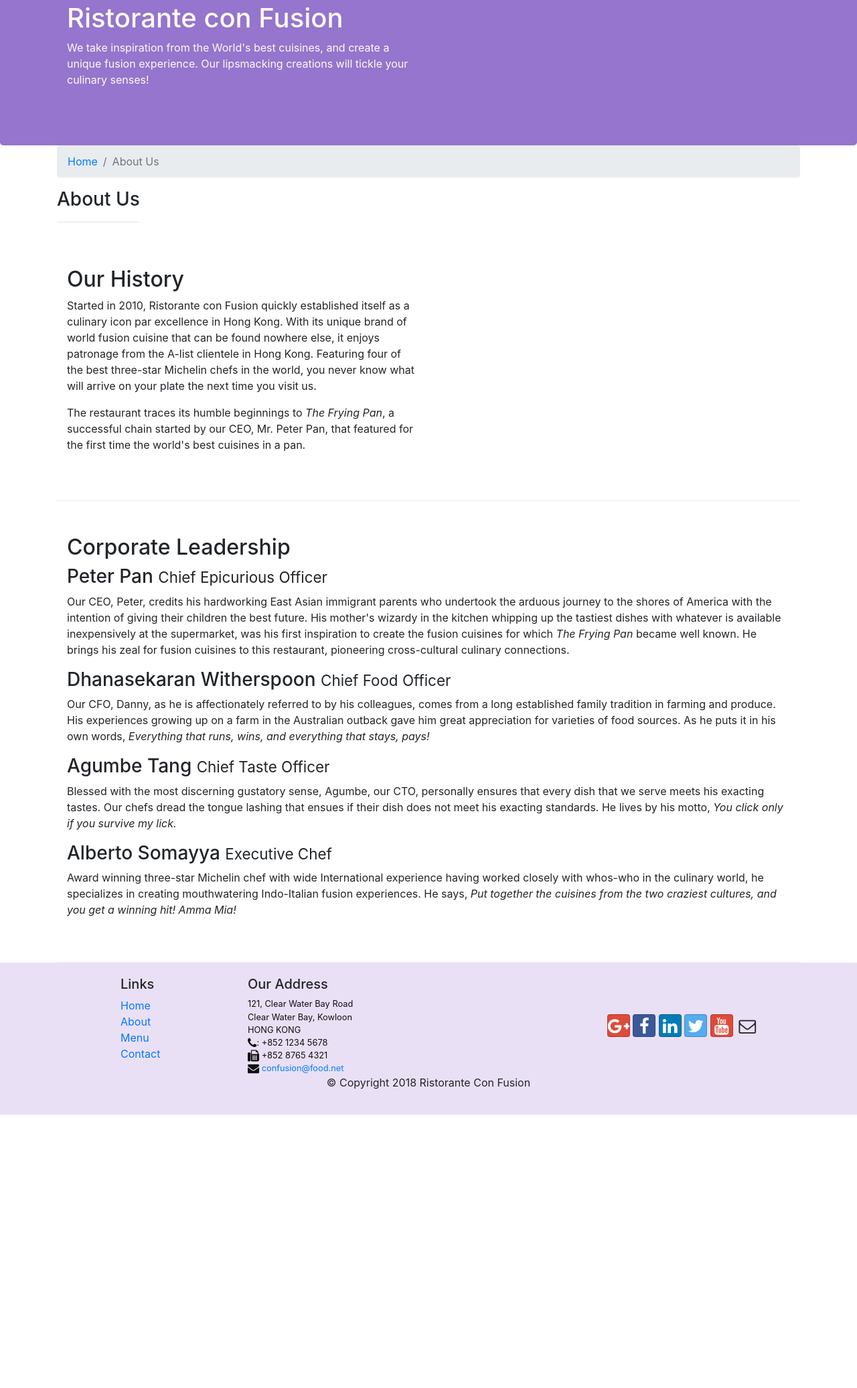
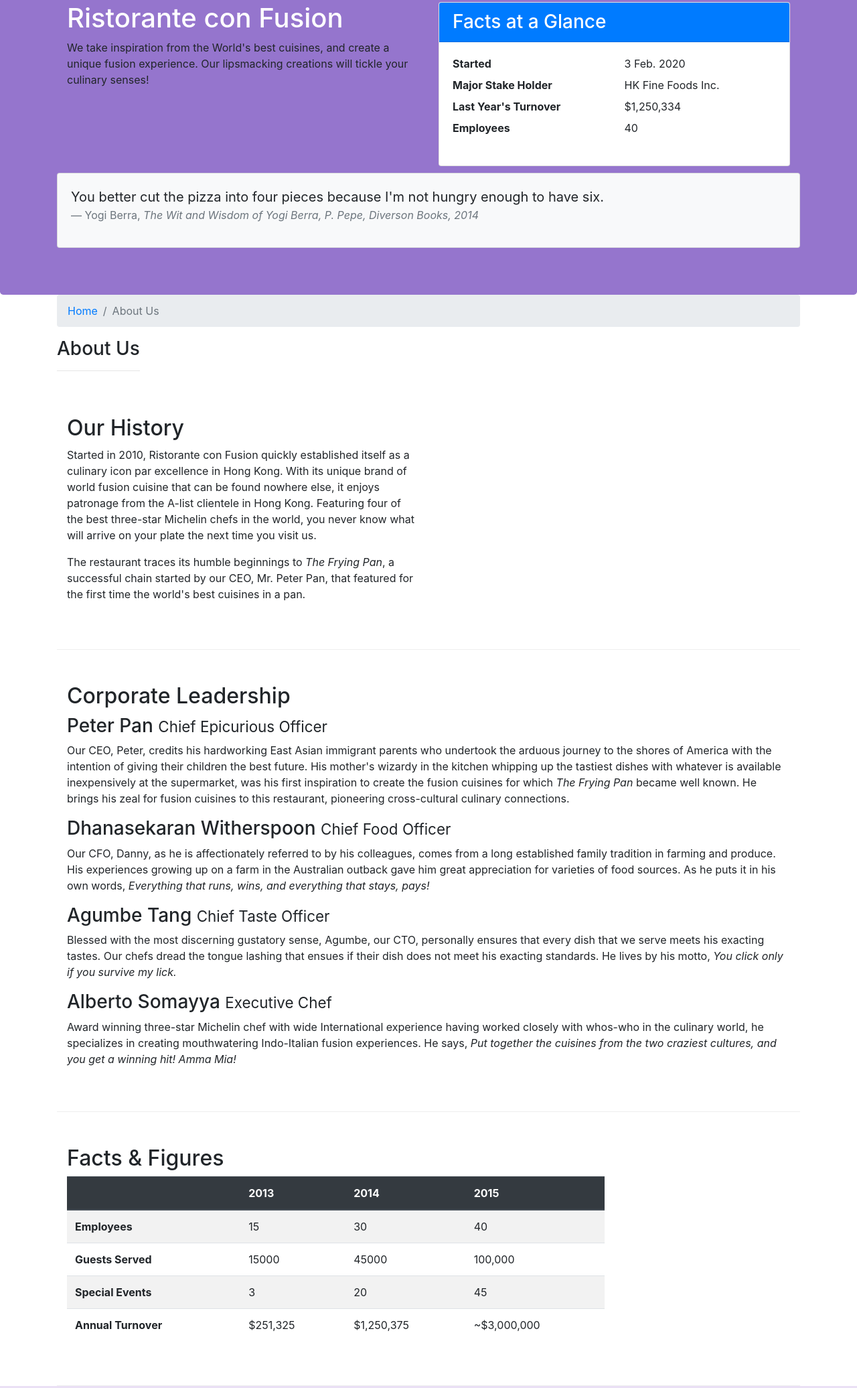
Before and after one commit to Rakeshchary2511/conFusion-duplicate, a website: page aboutus.html in a window 1280 px wide. Shown: the part 117-2189 px from the top of the page at 67% size. Before the commit the page ends 1781 px from the top, so only its background shows below. Drawn offline with nearby package versions, Linux system fonts and the light colour scheme.

Commit message:
Tables and Cards!

```diff
--- a/aboutus.html
+++ b/aboutus.html
@@ -38,13 +38,40 @@
         <div class="container">
             <div class="row row-header">
                 <div class="col-12 col-sm-6">
-                    <h1>Ristorante con Fusion</h1>
+                    <h1 class=" text-white">Ristorante con Fusion</h1>
                     <p>We take inspiration from the World's best cuisines, and create a unique fusion experience. Our
                         lipsmacking creations will tickle your culinary senses!</p>
                 </div>
-                <div class="col-12 col-sm">
+                <div class="col-12 col-sm-6">
+                    <div class="card">
+                        <h3 class="card-header bg-primary text-white">Facts at a Glance</h3>
+                        <div class="card-body">
+                            <dl class="row">
+                                <dt class="col-6">Started</dt>
+                                <dd class="col-6">3 Feb. 2020</dd>
+                                <dt class="col-6">Major Stake Holder</dt>
+                                <dd class="col-6">HK Fine Foods Inc.</dd>
+                                <dt class="col-6">Last Year's Turnover</dt>
+                                <dd class="col-6">$1,250,334</dd>
+                                <dt class="col-6">Employees</dt>
+                                <dd class="col-6">40</dd>
+                            </dl>
+                        </div>
+                    </div>
                 </div>
             </div>
+        <div class="row quote">
+            <div class="col-12">
+                <div class="card card-body pt-10 bg-light">
+                    <blockquote class="blockquote">
+                        <p class="mb-0">You better cut the pizza into four pieces because I'm not hungry enough to have six.</p>
+                        <footer class="blockquote-footer">Yogi Berra,
+                            <cite title="Source Title">The Wit and Wisdom of Yogi Berra, P. Pepe, Diverson Books, 2014</cite>
+                        </footer>
+                    </blockquote>
+                </div>
+            </div>
+        </div>
         </div>
     </header>
 
@@ -54,7 +81,6 @@
                 <li class="breadcrumb-item"><a href="./index.html">Home</a></li>
                 <li class="breadcrumb-item active">About Us</li>
             </ol>
-
             <div>
                 <h3>About Us</h3>
                 <hr>
@@ -107,7 +133,52 @@
                         winning hit! Amma Mia!</em></p>
             </div>
         </div>
+        <div class="row row-content">
+            <div class="col-12 col-sm-9">
+                <h2>Facts &amp; Figures</h2>
+                <div class="table-responsive">
+                    <table class="table table-striped">
+                        <thead class="thead-dark">
+                            <tr>
+                                <th>&nbsp;</th>
+                                <th>2013</th>
+                                <th>2014</th>
+                                <th>2015</th>
+                            </tr>
+                        </thead>
+                        <tbody>
+                            <tr>
+                                <th>Employees</th>
+                                <td>15</td>
+                                <td>30</td>
+                                <td>40</td>
+                            </tr>
+                            <tr>
+                                <th>Guests Served</th>
+                                <td>15000</td>
+                                <td>45000</td>
+                                <td>100,000</td>
+                            </tr>
+                            <tr>
+                                <th>Special Events</th>
+                                <td>3</td>
+                                <td>20</td>
+                                <td>45</td>
+                            </tr>
+                            <tr>
+                                <th>Annual Turnover</th>
+                                <td>$251,325</td>
+                                <td>$1,250,375</td>
+                                <td>~$3,000,000</td>
+                            </tr>
+                        </tbody>
+                    </table>
+                </div>
+            </div>
+            <div class="col-12 col-sm-3">
 
+            </div>
+        </div>
     </div>
 
     <footer class="footer">
--- a/css/styles.css
+++ b/css/styles.css
@@ -18,7 +18,6 @@
 padding:70px 30px 70px 30px;
 margin:0px auto;
 background: #9575CD ;
-color:floralwhite;
 }
 
 address{
@@ -35,3 +34,7 @@ body{
 .navbar-dark {
     background-color: #512DA8;
 }
+
+.quote{
+    padding:10px 0px 0px 0px;
+}
```
Also changed, not shown: contactus.html (+0 -1 lines).
